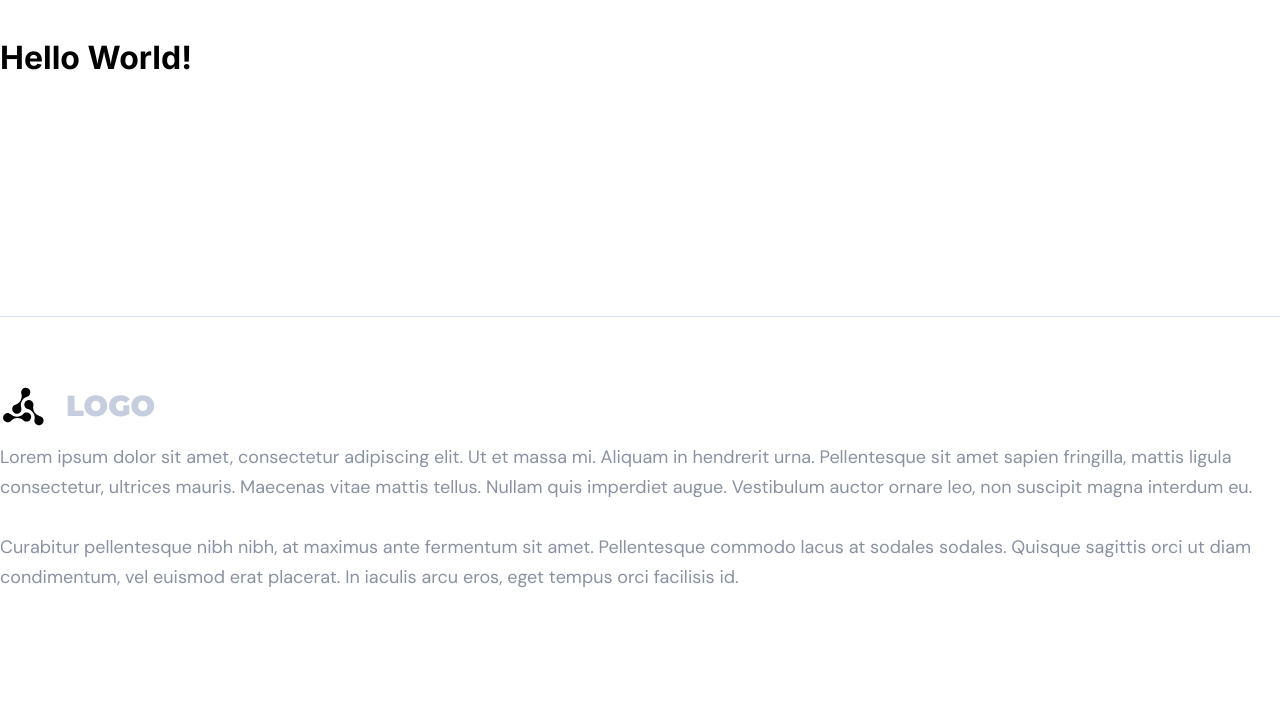
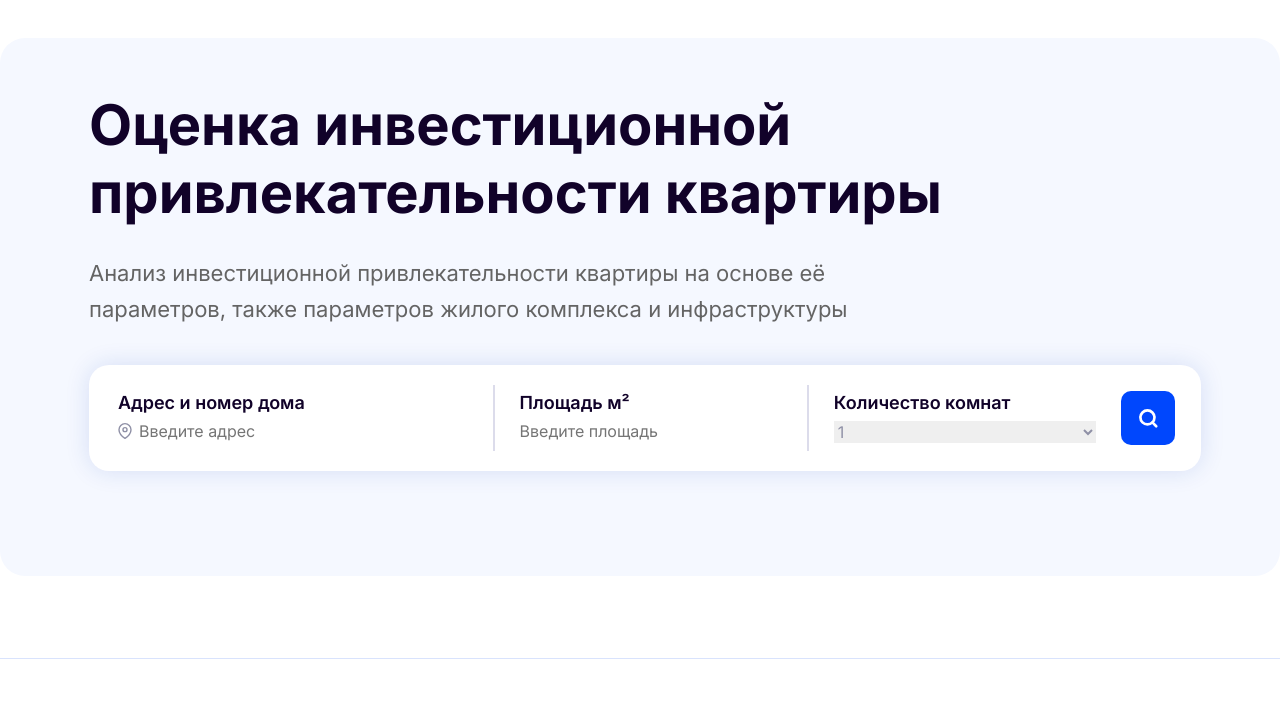
Before and after one commit to Hartaithan/rumadle, a website built with Vite: page index.html in a window 1280 px wide. Shown: the part 93-800 px from the top of the page. Built offline with nearby package versions, Linux system fonts and the light colour scheme.

Commit message:
add estimates layout

```diff
--- a/index.html
+++ b/index.html
@@ -3,7 +3,7 @@
   <head>
     <meta charset="UTF-8" />
     <link rel="icon" type="image/svg+xml" href="/favicon.svg" />
-    <link href="/style.css" rel="stylesheet" />
+    <link rel="stylesheet" href="/style.css" />
     <link rel="preconnect" href="https://fonts.googleapis.com" />
     <link rel="preconnect" href="https://fonts.gstatic.com" crossorigin />
     <link
@@ -39,7 +39,85 @@
       <button class="button">Войти</button>
     </header>
     <main>
-      <h1>Hello World!</h1>
+      <section class="estimates">
+        <h1>Оценка инвестиционной привлекательности квартиры</h1>
+        <p>
+          Анализ инвестиционной привлекательности квартиры на основе её<br />
+          параметров, также параметров жилого комплекса и инфраструктуры
+        </p>
+        <form>
+          <div class="form-wrapper">
+            <div class="form-group" id="address">
+              <label>Адрес и номер дома</label>
+              <div>
+                <svg
+                  xmlns="http://www.w3.org/2000/svg"
+                  width="14"
+                  height="18"
+                  viewBox="0 0 14 18"
+                  fill="none"
+                >
+                  <path
+                    d="M13 7.66602C13 12.3327 7 16.3327 7 16.3327C7 16.3327 1 12.3327 1 7.66602C1 6.07472 1.63214 4.54859 2.75736 3.42337C3.88258 2.29816 5.4087 1.66602 7 1.66602C8.5913 1.66602 10.1174 2.29816 11.2426 3.42337C12.3679 4.54859 13 6.07472 13 7.66602Z"
+                    stroke="#8F90A6"
+                    stroke-width="1.4"
+                    stroke-linecap="round"
+                    stroke-linejoin="round"
+                  />
+                  <path
+                    d="M7 9.66602C8.10457 9.66602 9 8.77059 9 7.66602C9 6.56145 8.10457 5.66602 7 5.66602C5.89543 5.66602 5 6.56145 5 7.66602C5 8.77059 5.89543 9.66602 7 9.66602Z"
+                    stroke="#8F90A6"
+                    stroke-width="1.4"
+                    stroke-linecap="round"
+                    stroke-linejoin="round"
+                  />
+                </svg>
+                <input placeholder="Введите адрес" />
+              </div>
+            </div>
+            <div class="divider"></div>
+            <div class="form-group" id="area">
+              <label>Площадь м²</label>
+              <input placeholder="Введите площадь" />
+            </div>
+            <div class="divider"></div>
+            <div class="form-group" id="rooms">
+              <label>Количество комнат</label>
+              <select>
+                <option>1</option>
+                <option>2</option>
+                <option>3</option>
+                <option>4</option>
+                <option>5</option>
+              </select>
+            </div>
+          </div>
+          <button class="button">
+            <svg
+              xmlns="http://www.w3.org/2000/svg"
+              width="48"
+              height="48"
+              viewBox="0 0 54 54"
+              fill="none"
+            >
+              <path
+                d="M26.3684 34.2632C30.7286 34.2632 34.2632 30.7286 34.2632 26.3684C34.2632 22.0083 30.7286 18.4737 26.3684 18.4737C22.0083 18.4737 18.4737 22.0083 18.4737 26.3684C18.4737 30.7286 22.0083 34.2632 26.3684 34.2632Z"
+                stroke="white"
+                stroke-width="3"
+                stroke-linecap="round"
+                stroke-linejoin="round"
+              />
+              <path
+                d="M36.2367 36.2372L31.9439 31.9444"
+                stroke="white"
+                stroke-width="3"
+                stroke-linecap="round"
+                stroke-linejoin="round"
+              />
+            </svg>
+          </button>
+        </form>
+      </section>
     </main>
     <footer>
       <section>
--- a/style.css
+++ b/style.css
@@ -21,6 +21,7 @@ main {
   width: 100%;
   max-width: 1300px;
   flex-grow: 1;
+  padding-bottom: 82px;
 }
 
 .button {
@@ -100,3 +101,101 @@ footer > section > p {
   font-weight: 400;
   line-height: 30px;
 }
+
+.estimates {
+  padding: 53px 79px 105px 89px;
+  border-radius: 25px;
+  background: #f5f8ff;
+}
+
+.estimates > h1 {
+  color: #110229;
+  font-size: 56px;
+  font-weight: 700;
+}
+
+.estimates > p {
+  color: #646464;
+  font-family: Inter;
+  font-size: 22px;
+  font-weight: 400;
+  line-height: 36px;
+  margin-top: 28px;
+}
+
+.estimates > form {
+  display: flex;
+  align-items: center;
+  margin-top: 38px;
+  border-radius: 20px;
+  background: #fff;
+  padding: 20px 26px 20px 29px;
+  box-shadow: 0px 0px 25px 0px rgba(20, 65, 181, 0.14);
+}
+
+.estimates > form > button {
+  padding: 0;
+  display: flex;
+  justify-content: center;
+  align-items: center;
+  width: 54px;
+  height: 54px;
+  margin-left: 25px;
+}
+
+.divider {
+  width: 2px;
+  background: #dcdceb;
+  margin: 0px 25px;
+}
+
+.form-wrapper {
+  display: flex;
+  flex: 10;
+}
+
+.form-group#address {
+  flex: 4;
+}
+
+.form-group#area {
+  flex: 3;
+}
+
+.form-group#rooms {
+  flex: 3;
+}
+
+.form-group {
+  display: flex;
+  flex-direction: column;
+}
+
+.form-group label {
+  color: #110229;
+  font-size: 18px;
+  font-weight: 600;
+  line-height: 36px;
+}
+
+.form-group > div {
+  display: flex;
+  align-items: center;
+}
+
+.form-group > div > svg {
+  display: flex;
+  margin-bottom: 8px;
+  margin-right: 7px;
+}
+
+.form-group input,
+.form-group select {
+  border: none;
+  outline: none;
+  color: #8f90a6;
+  font-size: 16px;
+  font-weight: 400;
+  font-family: inherit;
+  margin-bottom: 8px;
+}
```
